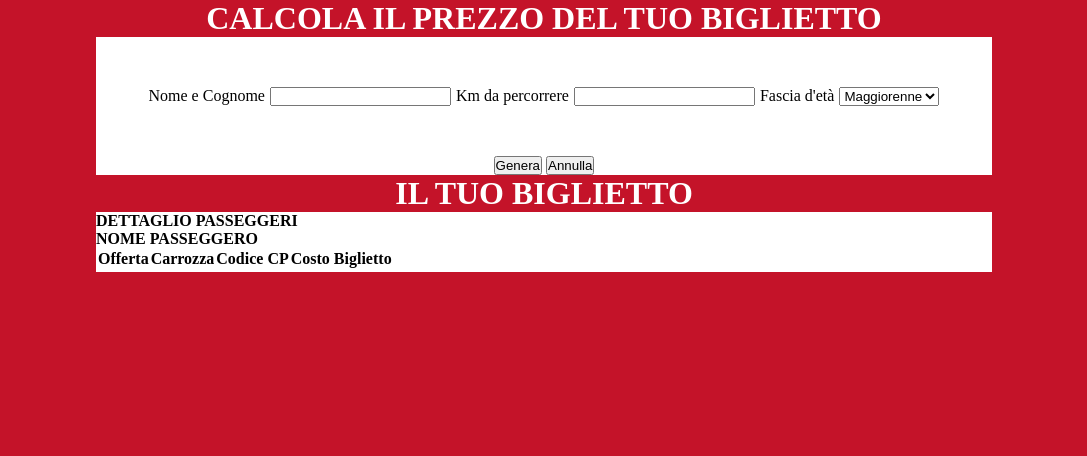
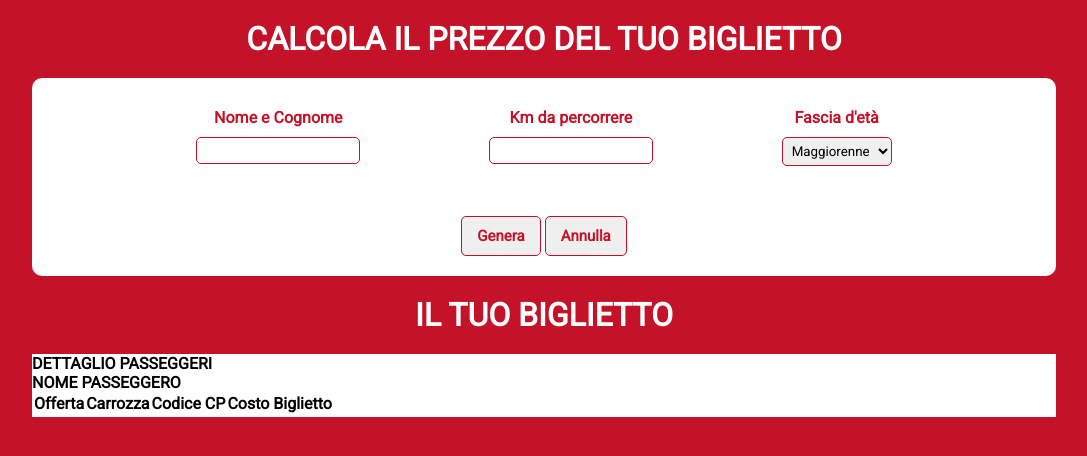
Before and after one commit to DanielaVolletti/js-biglietto-treno-form, a plain HTML site: page index.html in a window 1280 px wide. Shown: the whole page, without its empty margins (96-1183 px from the left). Drawn offline with Linux system fonts and the light colour scheme.

Commit message:
migliorie css contenitore generatore biglietto

```diff
--- a/css/style.css
+++ b/css/style.css
@@ -3,6 +3,7 @@
   margin: 0;
   padding: 0;
   box-sizing: border-box;
+  font-family: 'Roboto', sans-serif;
 }
 
 /* contenitore di tutto il corpo della pagina */
@@ -14,27 +15,56 @@
 /* regole generali due sezioni principali */
 #input-utente, #output-utente {
   background-color: white;
-  margin: 0 15%;
+  margin: 0 10%;
 }
 
 h1 {
   text-align: center;
   color: white;
+  padding: 20px;
 }
 
 /* sezione input utente */
 #input-utente {
-
+  border-radius: 10px;
 }
 
 /* sezione info utente */
 #info {
   display: flex;
   justify-content: space-around;
-  padding: 50px;
+  padding: 30px 100px 50px;
+}
+
+.info-specifiche {
+  display: flex;
+  flex-direction: column;
+  align-items: center;
+}
+
+.info-specifiche label {
+  padding-bottom: 10px;
+  color: #C41329;
+  font-weight: bold;
+}
+
+.info-specifiche input, #eta {
+  border-radius: 5px;
+  border: solid 1px #C41329;
+  padding: 5px;
 }
 
 /* bottoni */
 #bottoni {
   text-align: center;
+  padding-bottom: 20px;
 }
+
+#bottoni button {
+  padding: 10px 15px;
+  border-radius: 5px;
+  border: solid 1px #C41329;
+  color: #C41329;
+  font-size: 15px;
+  font-weight: bold;
+}
--- a/index.html
+++ b/index.html
@@ -3,6 +3,7 @@
   <head>
     <meta charset="utf-8">
     <link rel="stylesheet" href="css/style.css">
+    <link href="https://fonts.googleapis.com/css?family=Roboto&display=swap" rel="stylesheet">
     <title>Biglietto del treno</title>
   </head>
   <body>
@@ -11,16 +12,22 @@
       <div id="input-utente">
         <!-- sezione info inserite da utente -->
         <section id="info">
+          <div class="info-specifiche">
             <label for="">Nome e Cognome</label>
             <input id="nome-utente" type="text" name="" value="">
+          </div>
+          <div class="info-specifiche">
             <label for="">Km da percorrere</label>
             <input id="km-utente" type="number" name="" value="">
+          </div>
+          <div class="info-specifiche">
             <label for="">Fascia d'età</label>
             <select id="eta" class="" name="">
               <option value="maggiorenne">Maggiorenne</option>
               <option value="minorenne">Minorenne</option>
               <option value="oversessantacinque">Over 65</option>
             </select>
+          </div>
         </section>
         <!-- bottoni per ouput -->
         <section id="bottoni">
--- a/js/main.js
+++ b/js/main.js
@@ -19,7 +19,6 @@ var bottoneGenera = document.getElementById('bottone-genera');
 
 // input bottone Annulla
 var bottoneAnnulla = document.getElementById('bottone-annulla');
-
 
 // salvo dati inseriti dall'utente al momento del click del bottone
 bottoneGenera.addEventListener("click",
```
Lines whose indentation alone changed are shown as unchanged.
